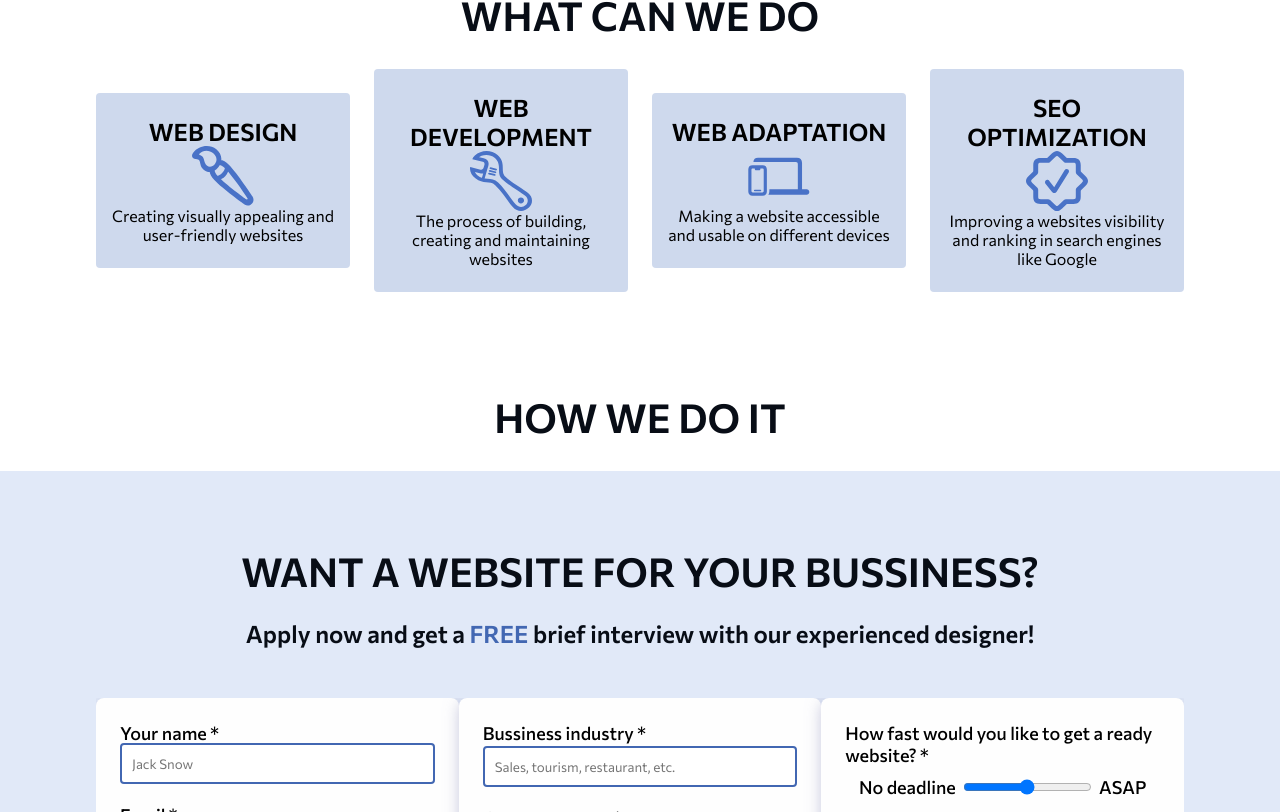
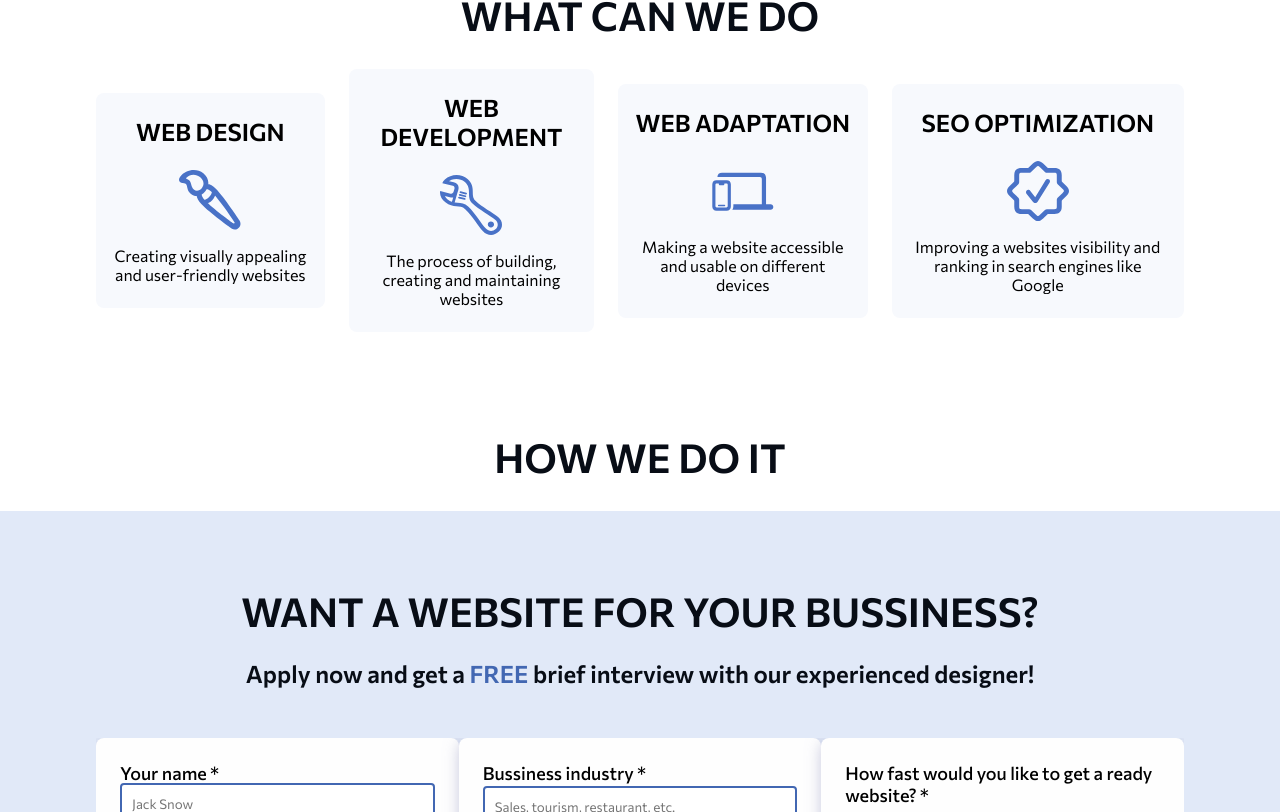
Before and after one commit to aaavramenk0/ADC, a React (Create React App) app in the folder adc-frontend/: page / in a window 1280 px wide. Shown: the part 1188-2000 px from the top of the page. Built offline with nearby package versions, Linux system fonts and the light colour scheme.

Commit message:
Links scroll styling

```diff
--- a/adc-frontend/src/components/AboutUs.css
+++ b/adc-frontend/src/components/AboutUs.css
@@ -2,7 +2,7 @@
     /* display: flex;
     align-items: center;
     justify-content: space-between;*/
-    padding: 0px 96px 50px;
+    padding: 100px 96px 50px;
 }
 .about-us__container {
     padding: 75px 200px;
--- a/adc-frontend/src/components/Form.css
+++ b/adc-frontend/src/components/Form.css
@@ -1,7 +1,7 @@
 .form__section {
     background-color: #E1E9F8;
     text-align: center;
-    padding: 75px 96px;
+    padding: 75px 96px 75px ;
     font-family: 'Commissioner', sans-serif;
 }
 .form__heading {
@@ -60,14 +60,14 @@
 }
 .deadline {
     display: flex;
-    justify-content: space-around;
+    justify-content: space-between;
     align-items: center;
-    padding: 10px;
-    margin-bottom: 15px;
+    margin: 15px 0 15px;
 }
 .deadline input {
     margin: 0;
     border: 0;
+    width: 50%;
     padding: 0;
 }
 .form-btn {
--- a/adc-frontend/src/components/Form.js
+++ b/adc-frontend/src/components/Form.js
@@ -16,7 +16,7 @@ const Form = () => {
 
     const submit = e => { // function for getting users' inputs from the form and pass them to the backend
         e.preventDefault(); // prevent default reloading of the page after submitting form
-        /* console.log(fullName, email, phone, businessIndustry, companyName, sellIndustry, deadline, price); Ouput the user inputs from the form */
+        console.log(fullName, email, phone, businessIndustry, companyName, sellIndustry, deadline, price); /* Ouput the user inputs from the form */
         setFullName(''); setEmail(''); setPhone(''); setBusinessIndustry(''); setCompanyName(''); setSellIndustry(''); setDeadline(''); setPrice(''); // reseting all values after submitting form
         setIsFieldFilled(false); // set the value of the price field to false
     }
@@ -143,7 +143,7 @@ const Form = () => {
                             id="deadline"
                             name="deadline"
                             min="1"
-                            max="5"
+                            max="10"
                             className="form__input"
                             required />
                         <label>ASAP</label>
--- a/adc-frontend/src/components/Header.css
+++ b/adc-frontend/src/components/Header.css
@@ -1,5 +1,5 @@
 .header {
-    padding: 100px 0 100px 150px;
+    padding: 100px 0 0 150px;
     width: 100vw;
     justify-content: space-between;
     align-items: top;
--- a/adc-frontend/src/components/HowWeDoIt.css
+++ b/adc-frontend/src/components/HowWeDoIt.css
@@ -5,5 +5,6 @@
     font-size: 40px;
     color: #080D16;
     text-transform: uppercase;
+    padding-top: 100px;
     margin-bottom: 30px;
 }
--- a/adc-frontend/src/components/HowWeDoIt.js
+++ b/adc-frontend/src/components/HowWeDoIt.js
@@ -2,12 +2,12 @@ import './HowWeDoIt.css'
 
 const HowWeDoIt = () => {
     return(
-        <>
+        <section id='process'>
             <h2 className="process__heading">How we do it</h2>
-            <div className="process__phase" id='process'>
+            <div className="process__phase" >
 
             </div>
-        </>
+        </section>
     )
 }
 
--- a/adc-frontend/src/components/Projects.css
+++ b/adc-frontend/src/components/Projects.css
@@ -1,5 +1,5 @@
-#projects {
-    margin-top: 25px;
+.projects {
+    padding-top: 100px;
 }
 
 .projects__heading {
--- a/adc-frontend/src/components/Projects.js
+++ b/adc-frontend/src/components/Projects.js
@@ -7,7 +7,7 @@ import phoneBottom from '../images/HomePage/projects/school-phone-bottom.jpg'
 
 const Projects = () => {
     return (
-        <section id="projects">
+        <section id="projects" className='projects'>
             <h2 className="projects__heading">Our projects</h2>
             <div>
                 {projects.map((project) => {
--- a/adc-frontend/src/components/Services.css
+++ b/adc-frontend/src/components/Services.css
@@ -9,21 +9,20 @@
 }
 .services{
     display: flex;
-    flex-direction: row;
     align-items: center;
-    justify-content: space-between;
-    padding: 0 96px 100px;
+    justify-content: space-around;
     gap: 24px;
+    padding: 0 96px;
 }
 .service {
-    width: 300px;
-    background: #CED9ED;
-    border-radius: 4px;
+    background: #F7F9FD;
+    overflow-wrap: break-word;
+    border-radius: 8px;
     padding: 24px 16px;
     text-align: center;
     display: flex;
+    max-width: 300px;
     align-items: center;
-    justify-content: center;
     flex-direction: column;
 }
 .service__heading{
@@ -34,4 +33,5 @@
 .service img {
     width: 62px;
     height: 60px;
+    margin: 24px 0 16px;
 }
--- a/adc-frontend/src/components/Services.js
+++ b/adc-frontend/src/components/Services.js
@@ -1,4 +1,4 @@
-import services from '../data/services.json'
+import { services } from '../data/services'
 import './Services.css'
 import webDesignIcon from '../images/HomePage/services/web-design-icon.svg'
 import webDevIcon from '../images/HomePage/services/web-dev-icon.svg'
--- /dev/null
+++ b/adc-frontend/src/data/services.js
@@ -0,0 +1,26 @@
+export const services = [
+    {
+        id: 1,
+        name: "Web design",
+        icon: "../images/HomePage/services/web-design-icon.svg",
+        description: "Creating visually appealing and user-friendly websites"
+    },
+    {
+        id: 2,
+        name: "Web development",
+        icon: "../images/HomePage/services/web-dev-icon.svg",
+        description: "The process of building, creating and maintaining websites"
+    },
+    {
+        id: 3,
+        name: "Web adaptation",
+        icon: "../images/HomePage/services/web-adaptation-icon.svg",
+        description: "Making a website accessible and usable on different devices"
+    },
+    {
+        id: 4,
+        name: "SEO optimization",
+        icon: "../images/HomePage/services/seo-icon.svg",
+        description: "Improving a websites visibility and ranking in search engines like Google"
+    }
+]
--- a/adc-frontend/src/data/services.json
+++ /dev/null
@@ -1,22 +0,0 @@
-[
-    {
-        "name": "Web design",
-        "icon": "../images/HomePage/services/web-design-icon.svg",
-        "description": "Creating visually appealing and user-friendly websites"
-    },
-    {
-        "name": "Web development",
-        "icon": "../images/HomePage/services/web-dev-icon.svg",
-        "description": "The process of building, creating and maintaining websites"
-    },
-    {
-        "name": "Web adaptation",
-        "icon": "../images/HomePage/services/web-adaptation-icon.svg",
-        "description": "Making a website accessible and usable on different devices"
-    },
-    {
-        "name": "SEO optimization",
-        "icon": "../images/HomePage/services/seo-icon.svg",
-        "description": "Improving a websites visibility and ranking in search engines like Google"
-    }
-]
```
